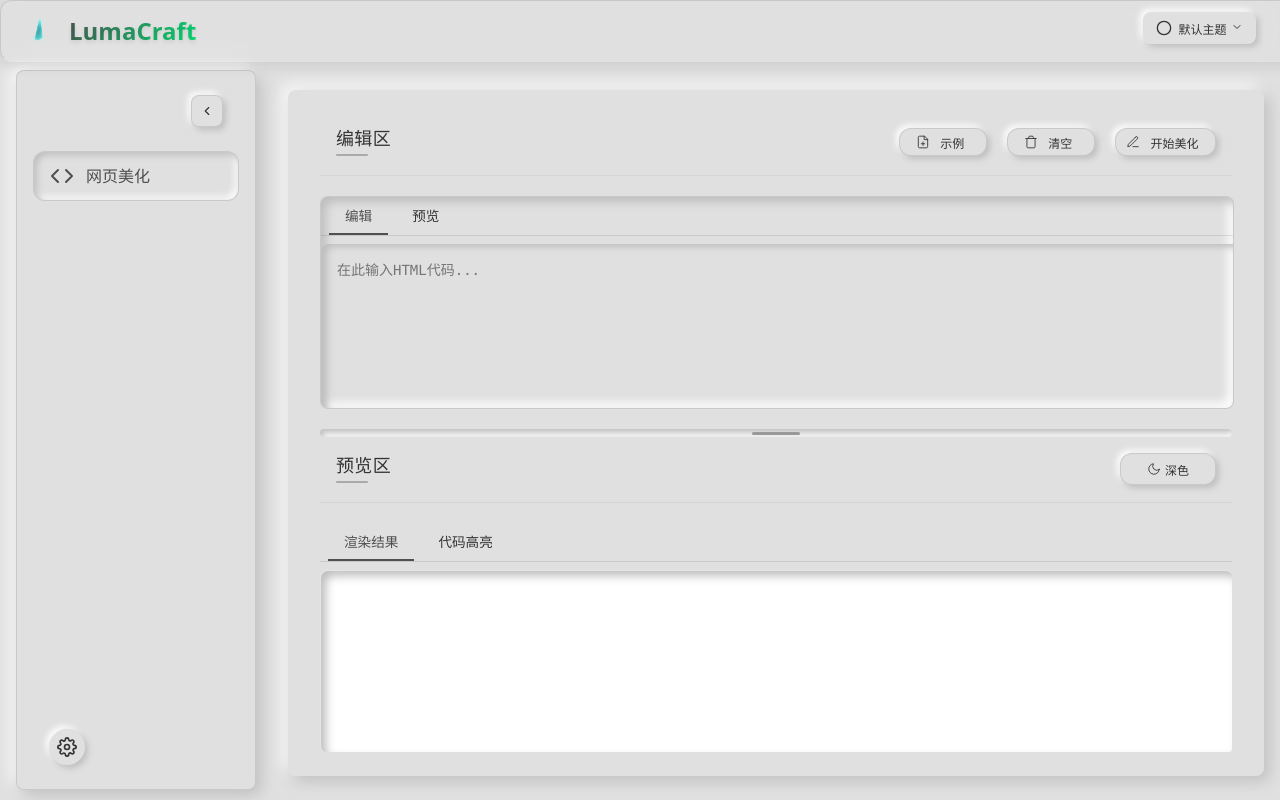
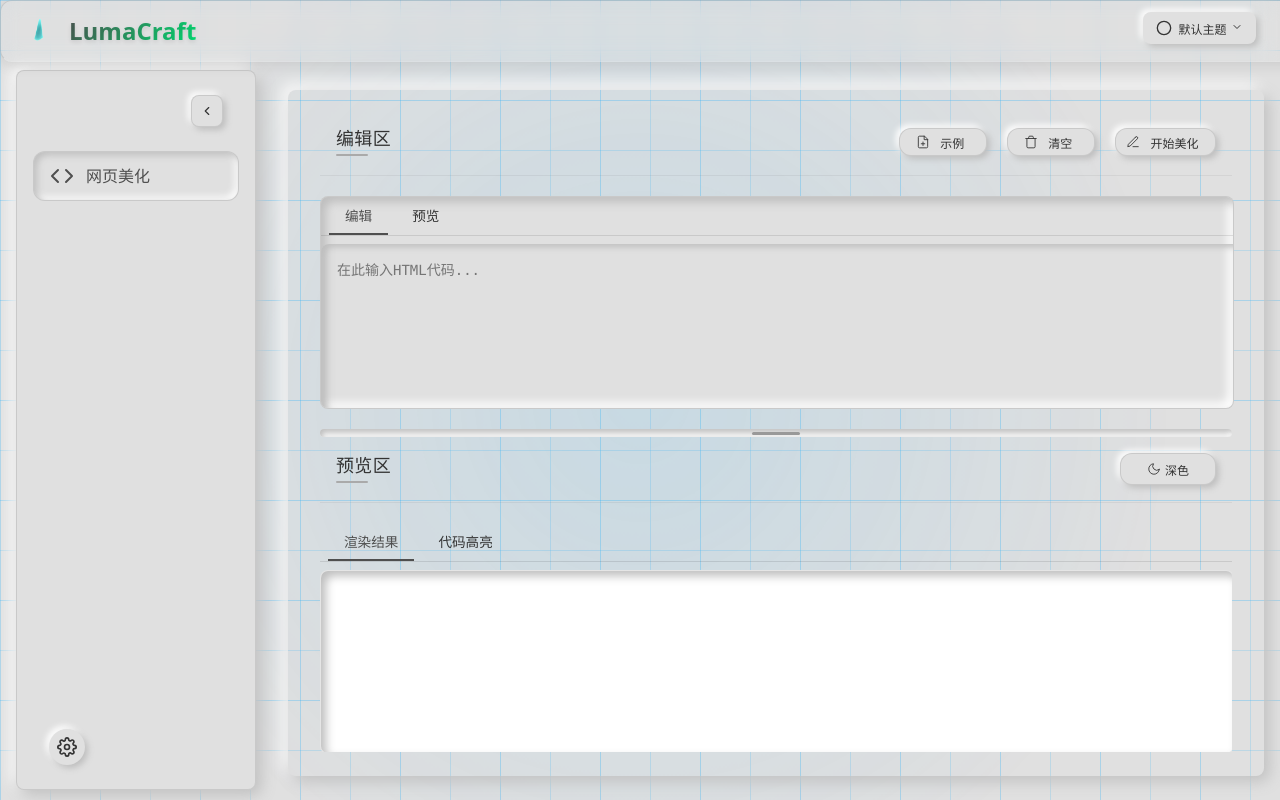
Before and after one commit to 08820048/aui, a Vue app: page / in a window 1280 px wide. Built offline with nearby package versions, Linux system fonts and the light colour scheme.

Commit message:
优化界面：移除粒子特效，添加网格背景，保留打字光标效果

```diff
--- a/src/App.vue
+++ b/src/App.vue
@@ -131,6 +131,14 @@ watch(htmlCode, (newCode) => {
 
 <template>
   <div class="app-container transition-500">
+    <!-- 网格背景 -->
+    <div class="grid-background">
+      <div class="grid-lines"></div>
+      <div class="grid-lines-large"></div>
+      <div class="grid-glow"></div>
+      <div class="grid-animated"></div>
+    </div>
+
     <!-- 粒子效果 -->
     <Particles />
 
@@ -211,6 +219,7 @@ watch(htmlCode, (newCode) => {
   width: 100%;
   overflow: hidden;
   background-image: var(--neu-background-gradient);
+  position: relative; /* 确保定位上下文正确 */
 }
 
 /* 标题栏样式 */
@@ -268,6 +277,7 @@ watch(htmlCode, (newCode) => {
   margin-top: 70px; /* 为顶部标题栏留出空间 */
   transition: all 0.3s ease-in-out;
   padding: 1.25rem 1.5rem 1.5rem 1.5rem;
+  z-index: 10; /* 确保内容在网格之上 */
 }
 
 .main-content-expanded {
--- a/src/main.js
+++ b/src/main.js
@@ -3,8 +3,9 @@ import './style.css'
 import App from './App.vue'
 import highlightPlugin from './utils/highlighter'
 
-// 导入自定义高亮样式
+// 导入自定义样式
 import './styles/custom-highlight.css'
+import './styles/grid-background-enhanced.css'
 
 const app = createApp(App)
 
--- /dev/null
+++ b/src/styles/grid-background-enhanced.css
@@ -0,0 +1,128 @@
+/* 增强版网格背景样式 */
+.grid-background {
+  position: absolute;
+  top: 0;
+  left: 0;
+  right: 0;
+  bottom: 0;
+  width: 100%;
+  height: 100%;
+  z-index: 1;
+  pointer-events: none;
+  overflow: hidden;
+}
+
+/* 主网格 */
+.grid-lines {
+  position: absolute;
+  top: 0;
+  left: 0;
+  width: 100%;
+  height: 100%;
+  background-size: 50px 50px;
+  background-image:
+    linear-gradient(to right, rgba(0, 168, 255, 0.1) 1px, transparent 1px),
+    linear-gradient(to bottom, rgba(0, 168, 255, 0.1) 1px, transparent 1px);
+  opacity: 0.7;
+}
+
+/* 大网格 */
+.grid-lines-large {
+  position: absolute;
+  top: 0;
+  left: 0;
+  width: 100%;
+  height: 100%;
+  background-size: 100px 100px;
+  background-image:
+    linear-gradient(to right, rgba(0, 168, 255, 0.2) 1px, transparent 1px),
+    linear-gradient(to bottom, rgba(0, 168, 255, 0.2) 1px, transparent 1px);
+  opacity: 0.5;
+}
+
+/* 发光效果 */
+.grid-glow {
+  position: absolute;
+  top: 0;
+  left: 0;
+  width: 100%;
+  height: 100%;
+  background: radial-gradient(circle at 50% 50%, rgba(0, 168, 255, 0.15) 0%, transparent 70%);
+  opacity: 0.6;
+  animation: pulse 15s ease-in-out infinite;
+}
+
+/* 动态网格 */
+.grid-animated {
+  position: absolute;
+  top: 0;
+  left: 0;
+  width: 100%;
+  height: 100%;
+  background-size: 50px 50px;
+  background-image:
+    linear-gradient(to right, rgba(0, 168, 255, 0.15) 1px, transparent 1px),
+    linear-gradient(to bottom, rgba(0, 168, 255, 0.15) 1px, transparent 1px);
+  opacity: 0;
+  animation: gridFade 8s ease-in-out infinite;
+}
+
+/* 网格动画 */
+@keyframes pulse {
+  0%, 100% {
+    opacity: 0.6;
+    transform: scale(1);
+  }
+  50% {
+    opacity: 0.8;
+    transform: scale(1.05);
+  }
+}
+
+@keyframes gridFade {
+  0%, 100% {
+    opacity: 0;
+  }
+  50% {
+    opacity: 0.7;
+  }
+}
+
+/* 暗色主题适配 */
+.theme-dark-frost .grid-lines,
+.theme-dark-frost .grid-animated {
+  background-image:
+    linear-gradient(to right, rgba(0, 168, 255, 0.15) 1px, transparent 1px),
+    linear-gradient(to bottom, rgba(0, 168, 255, 0.15) 1px, transparent 1px);
+}
+
+.theme-dark-frost .grid-lines-large {
+  background-image:
+    linear-gradient(to right, rgba(0, 168, 255, 0.25) 1px, transparent 1px),
+    linear-gradient(to bottom, rgba(0, 168, 255, 0.25) 1px, transparent 1px);
+}
+
+.theme-dark-frost .grid-glow {
+  background: radial-gradient(circle at 50% 50%, rgba(0, 168, 255, 0.2) 0%, transparent 70%);
+}
+
+/* 未来流光主题适配 */
+.theme-future-glow .grid-lines,
+.theme-future-glow .grid-animated {
+  background-image:
+    linear-gradient(to right, rgba(0, 209, 255, 0.2) 1px, transparent 1px),
+    linear-gradient(to bottom, rgba(0, 209, 255, 0.2) 1px, transparent 1px);
+  background-size: 40px 40px;
+}
+
+.theme-future-glow .grid-lines-large {
+  background-image:
+    linear-gradient(to right, rgba(0, 209, 255, 0.3) 1px, transparent 1px),
+    linear-gradient(to bottom, rgba(0, 209, 255, 0.3) 1px, transparent 1px);
+  background-size: 80px 80px;
+}
+
+.theme-future-glow .grid-glow {
+  background: radial-gradient(circle at 50% 50%, rgba(0, 209, 255, 0.25) 0%, transparent 70%);
+  animation: pulse 10s ease-in-out infinite;
+}
--- /dev/null
+++ b/src/styles/grid-background.css
@@ -0,0 +1,104 @@
+/* 网格背景样式 */
+.grid-background {
+  position: fixed;
+  top: 0;
+  left: 0;
+  width: 100%;
+  height: 100%;
+  z-index: 0; /* 提高z-index值 */
+  pointer-events: none;
+  background-size: 50px 50px;
+  background-image:
+    linear-gradient(to right, rgba(0, 168, 255, 0.05) 1px, transparent 1px),
+    linear-gradient(to bottom, rgba(0, 168, 255, 0.05) 1px, transparent 1px);
+  opacity: 0.8;
+}
+
+/* 添加网格动画效果 */
+.grid-background::before {
+  content: '';
+  position: absolute;
+  top: 0;
+  left: 0;
+  width: 100%;
+  height: 100%;
+  background: radial-gradient(circle at 50% 50%, rgba(0, 168, 255, 0.1) 0%, transparent 80%);
+  opacity: 0.4;
+  animation: pulse 15s ease-in-out infinite;
+}
+
+/* 添加网格线发光效果 */
+.grid-background::after {
+  content: '';
+  position: absolute;
+  top: 0;
+  left: 0;
+  width: 100%;
+  height: 100%;
+  background-size: 50px 50px;
+  background-image:
+    linear-gradient(to right, rgba(0, 168, 255, 0.1) 1px, transparent 1px),
+    linear-gradient(to bottom, rgba(0, 168, 255, 0.1) 1px, transparent 1px);
+  filter: blur(0.5px);
+  opacity: 0;
+  animation: gridFade 8s ease-in-out infinite;
+}
+
+/* 网格动画 */
+@keyframes pulse {
+  0%, 100% {
+    opacity: 0.4;
+    transform: scale(1);
+  }
+  50% {
+    opacity: 0.6;
+    transform: scale(1.05);
+  }
+}
+
+@keyframes gridFade {
+  0%, 100% {
+    opacity: 0;
+  }
+  50% {
+    opacity: 0.5;
+  }
+}
+
+/* 暗色主题适配 */
+.theme-dark-frost .grid-background {
+  background-image:
+    linear-gradient(to right, rgba(0, 168, 255, 0.1) 1px, transparent 1px),
+    linear-gradient(to bottom, rgba(0, 168, 255, 0.1) 1px, transparent 1px);
+}
+
+.theme-dark-frost .grid-background::before {
+  background: radial-gradient(circle at 50% 50%, rgba(0, 168, 255, 0.15) 0%, transparent 80%);
+}
+
+.theme-dark-frost .grid-background::after {
+  background-image:
+    linear-gradient(to right, rgba(0, 168, 255, 0.15) 1px, transparent 1px),
+    linear-gradient(to bottom, rgba(0, 168, 255, 0.15) 1px, transparent 1px);
+}
+
+/* 未来流光主题适配 */
+.theme-future-glow .grid-background {
+  background-image:
+    linear-gradient(to right, rgba(0, 209, 255, 0.1) 1px, transparent 1px),
+    linear-gradient(to bottom, rgba(0, 209, 255, 0.1) 1px, transparent 1px);
+  background-size: 40px 40px;
+}
+
+.theme-future-glow .grid-background::before {
+  background: radial-gradient(circle at 50% 50%, rgba(0, 209, 255, 0.2) 0%, transparent 80%);
+  animation: pulse 10s ease-in-out infinite;
+}
+
+.theme-future-glow .grid-background::after {
+  background-image:
+    linear-gradient(to right, rgba(0, 209, 255, 0.2) 1px, transparent 1px),
+    linear-gradient(to bottom, rgba(0, 209, 255, 0.2) 1px, transparent 1px);
+  background-size: 40px 40px;
+  animation: gridFade 5s ease-in-out infinite;
+}
```
Also changed, not shown: src/components/Modal/TypewriterModal.vue (+145 -14 lines).
